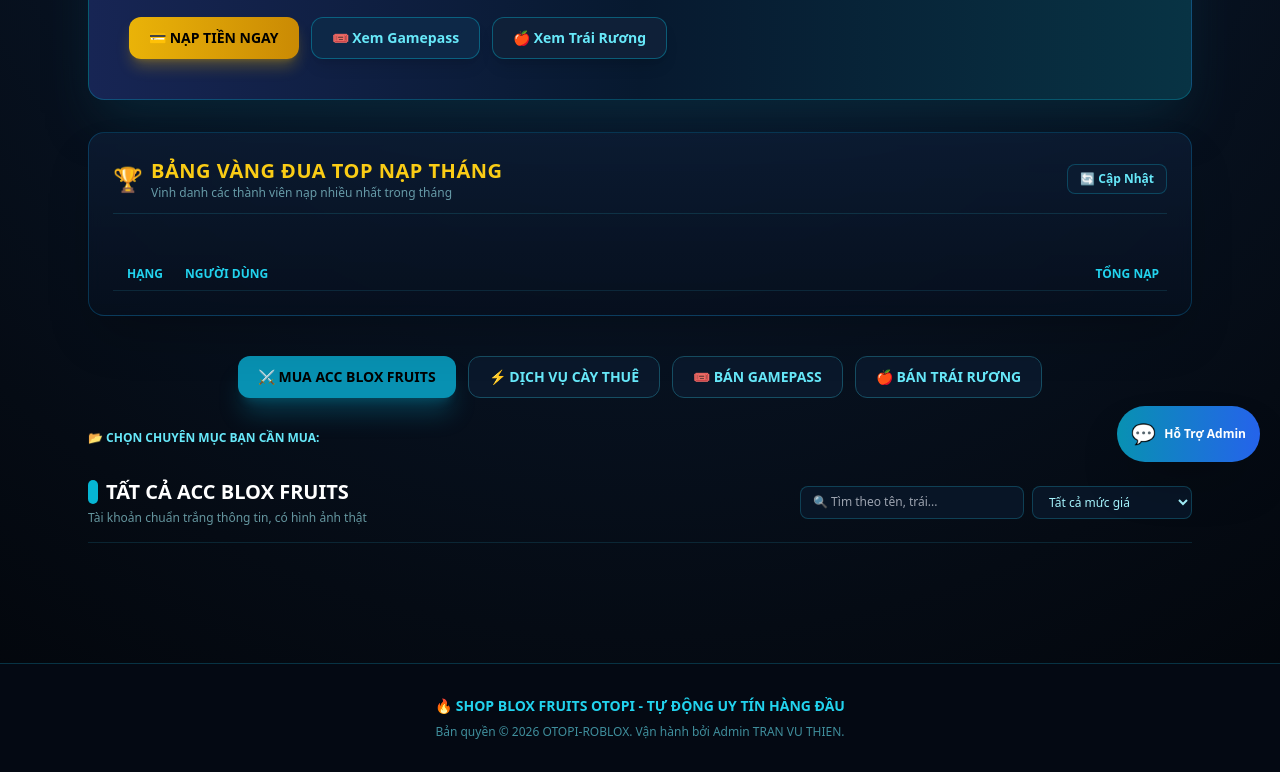
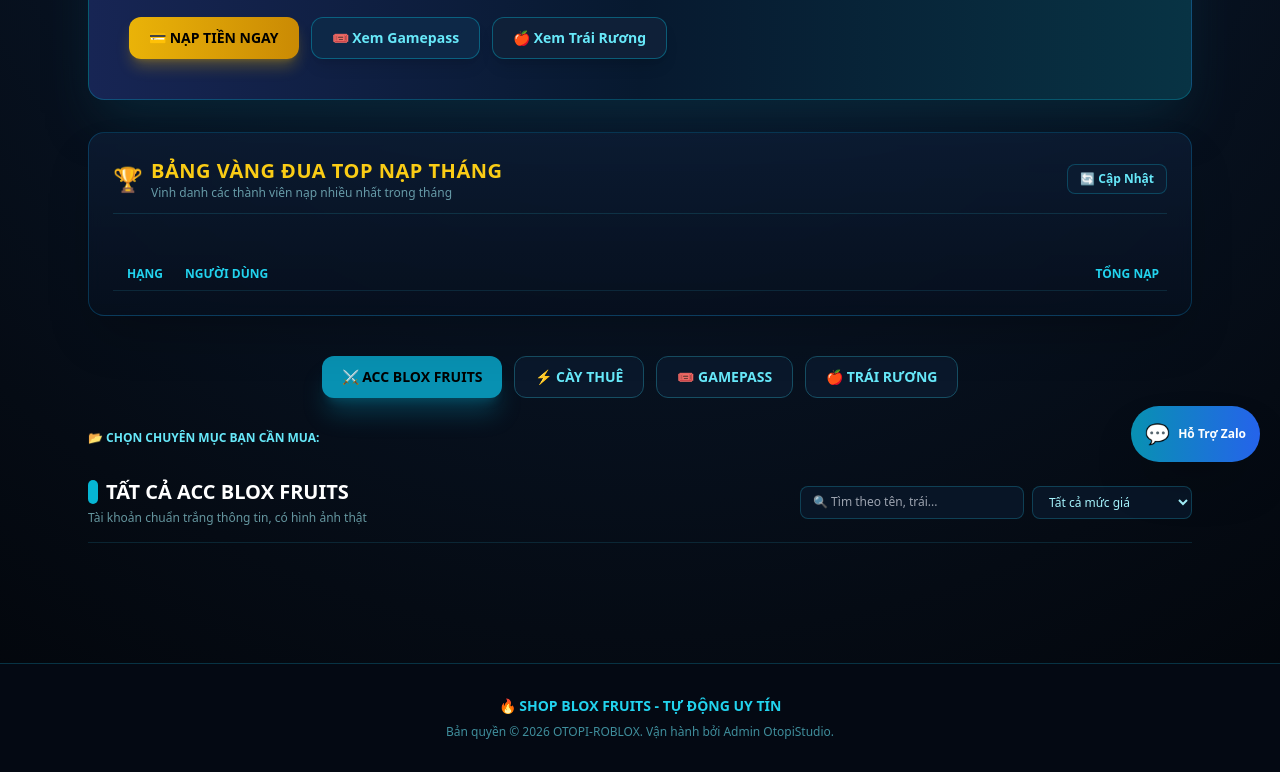
Before and after one commit to PaoPaodaynee/shop-bloxfruits, a website: page public/index.html in a window 1280 px wide. Shown: the part 304-1076 px from the top of the page. Drawn offline with nearby package versions, Linux system fonts and the light colour scheme; no server answers.

Commit message:
Update index.html

```diff
--- a/public/index.html
+++ b/public/index.html
@@ -3,7 +3,7 @@
 <head>
     <meta charset="UTF-8">
     <meta name="viewport" content="width=device-width, initial-scale=1.0">
-    <title>Shop Blox Fruits OTOPI - Acc, Cày Thuê, Gamepass & Trái Rương Uy Tín</title>
+    <title>Shop Blox Fruits OTOPISTUDIO - Acc, Cày Thuê, Gamepass & Trái Rương Uy Tín</title>
     <script src="https://cdn.tailwindcss.com"></script>
     <style>
         body {
@@ -96,16 +96,16 @@
         <!-- ⚡ NÚT CHUYỂN ĐỔI 4 TAB LỚN -->
         <div class="flex flex-wrap justify-center mb-8 gap-2 md:gap-3">
             <button id="main-tab-accs-btn" onclick="switchMainTab('accs')" class="px-5 py-2.5 rounded-xl font-black text-xs md:text-sm bg-cyan-600 text-black shadow-xl shadow-cyan-600/30 transition flex items-center gap-1.5">
-                ⚔️ MUA ACC BLOX FRUITS
+                ⚔️ ACC BLOX FRUITS
             </button>
             <button id="main-tab-boost-btn" onclick="switchMainTab('boost')" class="px-5 py-2.5 rounded-xl font-black text-xs md:text-sm bg-[#0a182b] text-cyan-300 hover:text-white border border-cyan-900 transition flex items-center gap-1.5">
-                ⚡ DỊCH VỤ CÀY THUÊ
+                ⚡ CÀY THUÊ
             </button>
             <button id="main-tab-gamepass-btn" onclick="switchMainTab('gamepass')" class="px-5 py-2.5 rounded-xl font-black text-xs md:text-sm bg-[#0a182b] text-cyan-300 hover:text-white border border-cyan-900 transition flex items-center gap-1.5">
-                🎟️ BÁN GAMEPASS
+                🎟️ GAMEPASS
             </button>
             <button id="main-tab-fruit-btn" onclick="switchMainTab('fruit')" class="px-5 py-2.5 rounded-xl font-black text-xs md:text-sm bg-[#0a182b] text-cyan-300 hover:text-white border border-cyan-900 transition flex items-center gap-1.5">
-                🍎 BÁN TRÁI RƯƠNG
+                🍎 TRÁI RƯƠNG
             </button>
         </div>
 
@@ -142,7 +142,7 @@
             <div class="border-b border-cyan-900/40 pb-4 mb-6">
                 <h3 class="text-xl font-black text-cyan-400 flex items-center gap-2">
                     <span class="w-2.5 h-6 bg-cyan-500 rounded-full inline-block"></span>
-                    BẢNG GIÁ DỊCH VỤ CÀY THUÊ BLOX FRUITS
+                    BẢNG GIÁ CÀY THUÊ BLOX FRUITS
                 </h3>
                 <p class="text-xs text-cyan-200/60 mt-1">Cam kết cày siêu tốc, hoàn tiền 100% nếu không hoàn thành đúng hẹn</p>
             </div>
@@ -154,7 +154,7 @@
             <div class="border-b border-cyan-900/40 pb-4 mb-6">
                 <h3 class="text-xl font-black text-cyan-400 flex items-center gap-2">
                     <span class="w-2.5 h-6 bg-blue-500 rounded-full inline-block"></span>
-                    KHO GAMEPASS BLOX FRUITS (GIFT TRỰC TIẾP)
+                    GAMEPASS BLOX FRUITS
                 </h3>
                 <p class="text-xs text-cyan-200/60 mt-1">Khách mua chỉ cần nhập tên Roblox, shop vào game gửi tặng trực tiếp trong 5-15 phút!</p>
             </div>
@@ -166,9 +166,9 @@
             <div class="border-b border-cyan-900/40 pb-4 mb-6">
                 <h3 class="text-xl font-black text-yellow-400 flex items-center gap-2">
                     <span class="w-2.5 h-6 bg-yellow-500 rounded-full inline-block"></span>
-                    KHO TRÁI ÁC QUỶ RƯƠNG (TRADE TRỰC TIẾP TRONG GAME)
+                    TRÁI ÁC QUỶ RƯƠNG ( TRADE )
                 </h3>
-                <p class="text-xs text-cyan-200/60 mt-1">Trái rương Kitsune, Dragon, Leopard, Mochi... Giao dịch trade tại Sea 2 hoặc Sea 3!</p>
+                <p class="text-xs text-cyan-200/60 mt-1"> Giao dịch trade tại Sea 2 hoặc Sea 3!</p>
             </div>
             <div id="fruit-list" class="grid grid-cols-1 md:grid-cols-3 gap-6"></div>
         </section>
@@ -177,15 +177,15 @@
     <!-- FOOTER -->
     <footer class="bg-[#040913] border-t border-cyan-950 py-8 px-4 mt-12 text-xs text-cyan-300/60 text-center">
         <div class="max-w-4xl mx-auto space-y-2">
-            <p class="font-bold text-cyan-400 text-sm">🔥 SHOP BLOX FRUITS OTOPI - TỰ ĐỘNG UY TÍN HÀNG ĐẦU</p>
-            <p>Bản quyền © 2026 OTOPI-ROBLOX. Vận hành bởi Admin TRAN VU THIEN.</p>
+            <p class="font-bold text-cyan-400 text-sm">🔥 SHOP BLOX FRUITS - TỰ ĐỘNG UY TÍN </p>
+            <p>Bản quyền © 2026 OTOPI-ROBLOX. Vận hành bởi Admin OtopiStudio.</p>
         </div>
     </footer>
 
     <!-- NÚT ZALO THẬT -->
-    <a href="https://zalo.me/0912345678" target="_blank" class="fixed bottom-5 right-5 bg-gradient-to-r from-cyan-600 to-blue-600 hover:from-cyan-500 hover:to-blue-500 text-white p-3.5 rounded-full shadow-2xl flex items-center gap-2 z-50 animate-bounce">
+    <a href="https://zalo.me/0793962082" target="_blank" class="fixed bottom-5 right-5 bg-gradient-to-r from-cyan-600 to-blue-600 hover:from-cyan-500 hover:to-blue-500 text-white p-3.5 rounded-full shadow-2xl flex items-center gap-2 z-50 animate-bounce">
         <span class="text-xl">💬</span>
-        <span class="text-xs font-bold hidden md:inline">Hỗ Trợ Admin</span>
+        <span class="text-xs font-bold hidden md:inline">Hỗ Trợ Zalo</span>
     </a>
 
     <!-- MODAL ĐẶT MUA GAMEPASS & TRÁI RƯƠNG -->
```
